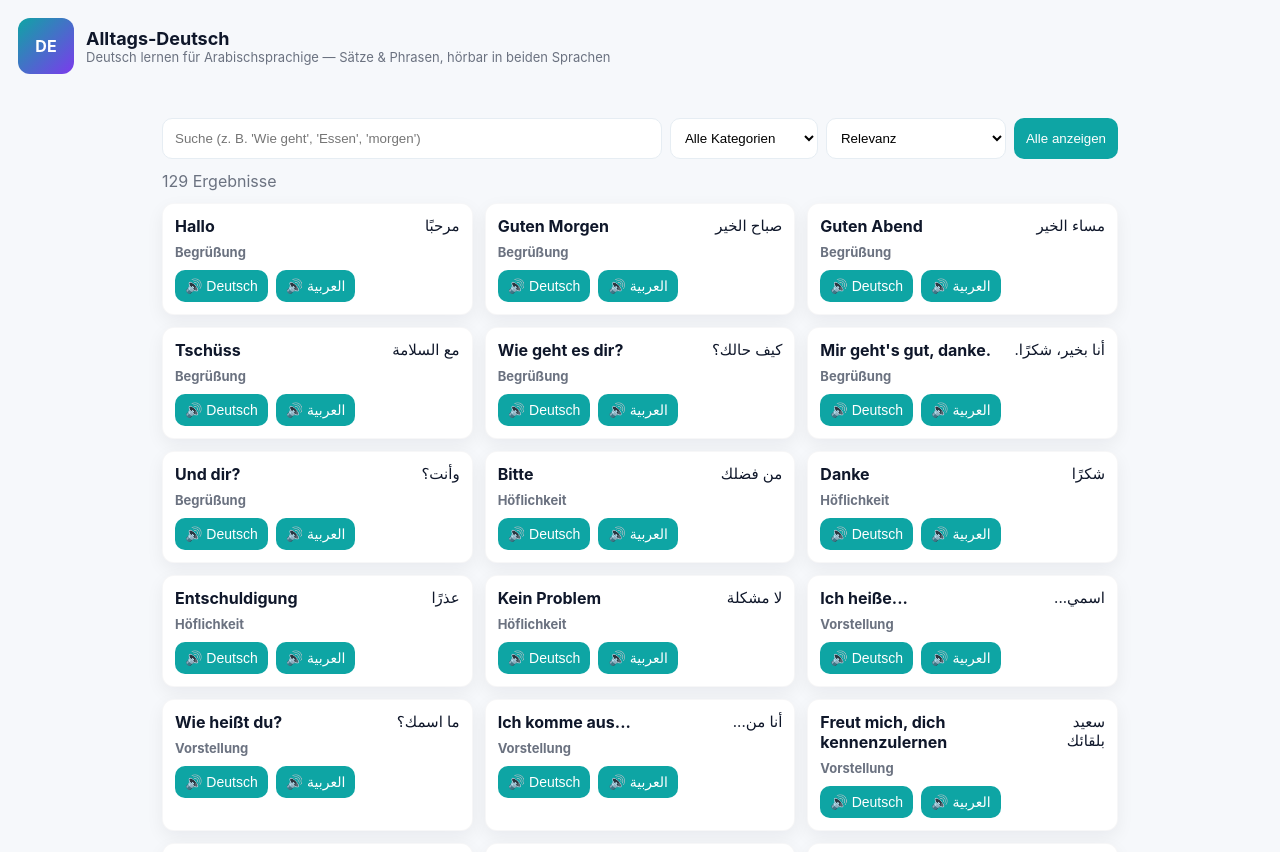
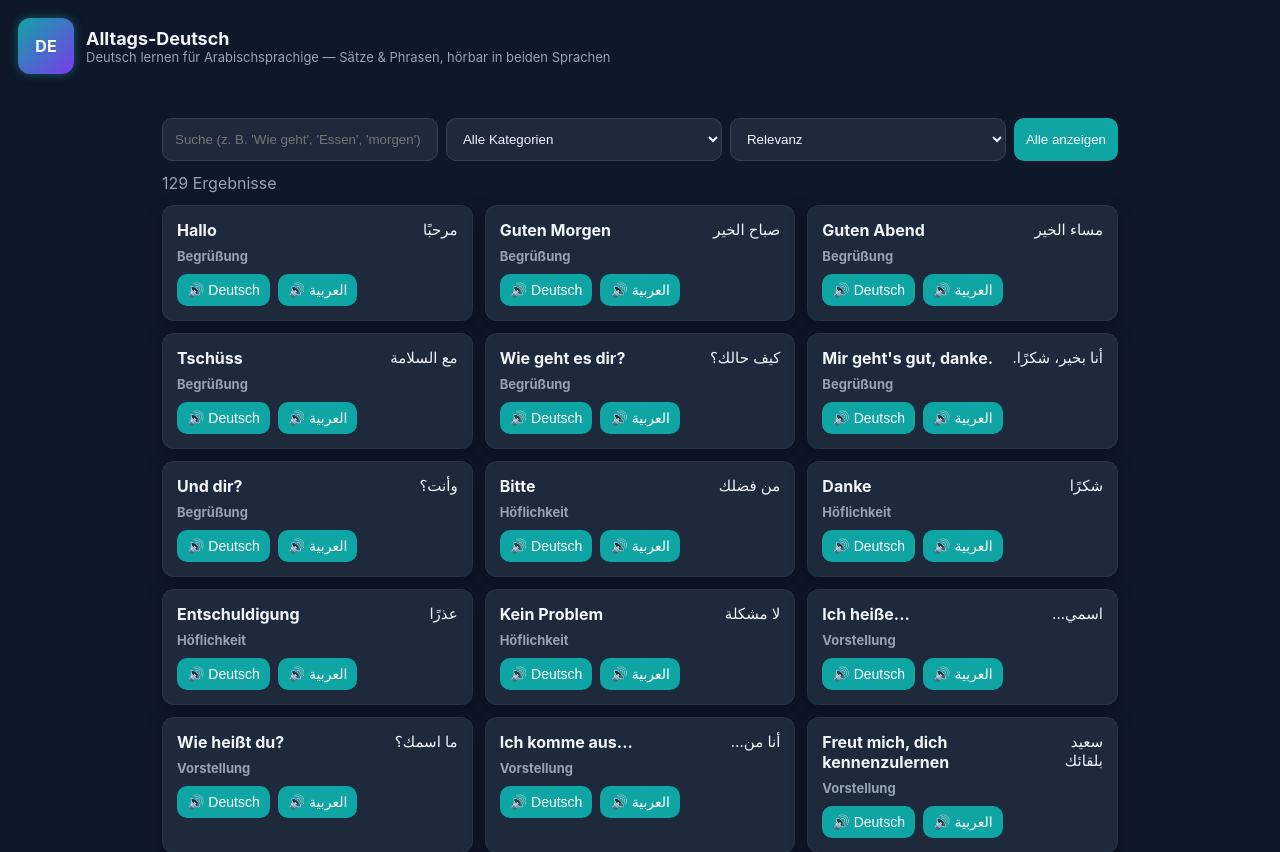
Before and after one commit to ha7221483-oss/eiscafe-nico, a plain HTML site: page index.html in a window 1280 px wide. Shown: the top 852 px of the page. Drawn offline with Linux system fonts and the light colour scheme.

Commit message:
Update style.css

```diff
--- a/style.css
+++ b/style.css
@@ -1,25 +1,144 @@
 :root{
-  --bg:#f6f8fb; --card:#ffffff; --muted:#6b7280; --accent:#0ea5a4; --accent-dark:#0b8f8d;
+  --bg:#0f172a;
+  --card:#1e293b;
+  --muted:#94a3b8;
+  --accent:#0ea5a4;
+  --accent-dark:#0b8f8d;
+  --text:#f1f5f9;
 }
 *{box-sizing:border-box}
-body{margin:0;font-family:Inter,system-ui,-apple-system,'Segoe UI',Roboto,'Helvetica Neue',Arial;background:var(--bg);color:#0f172a}
-.top{display:flex;gap:12px;align-items:center;padding:18px}
-.logo{width:56px;height:56px;border-radius:12px;background:linear-gradient(135deg,var(--accent),#7c3aed);display:flex;align-items:center;justify-content:center;color:white;font-weight:700}
-.titles h1{margin:0;font-size:18px}
-.subtitle{margin:0;color:var(--muted);font-size:13px}
-.container{max-width:980px;margin:14px auto;padding:12px}
-.controls{display:flex;gap:8px;flex-wrap:wrap}
-.input{flex:1;min-width:160px;padding:12px;border-radius:10px;border:1px solid #e6edf3;background:var(--card)}
-.select{padding:10px;border-radius:10px;border:1px solid #e6edf3;background:var(--card)}
-.btn{background:var(--accent);color:white;border:none;padding:10px 12px;border-radius:10px;cursor:pointer}
-.count{color:var(--muted);margin-top:12px}
-.grid{display:grid;grid-template-columns:repeat(auto-fill,minmax(300px,1fr));gap:12px;margin-top:12px}
-.card{background:var(--card);padding:12px;border-radius:12px;box-shadow:0 6px 18px rgba(15,23,42,0.06);border:1px solid rgba(15,23,42,0.03)}
-.lang-row{display:flex;align-items:flex-start;gap:8px;justify-content:space-between}
-.de-text{font-weight:700;font-size:16px}
-.ar-text{font-size:15px;direction:rtl;text-align:right}
-.meta{margin-top:8px;color:var(--muted);font-size:13px}
-.playbuttons{display:flex;gap:8px;margin-top:10px}
-.playbuttons .btn{padding:8px 10px;font-size:14px}
-.footer{padding:18px;text-align:center;color:var(--muted)}
-@media (max-width:480px){.grid{grid-template-columns:1fr}.top{padding:12px}.logo{width:48px;height:48px}}
+body{
+  margin:0;
+  font-family:'Inter',system-ui,-apple-system,'Segoe UI',Roboto,'Helvetica Neue',Arial;
+  background:var(--bg);
+  color:var(--text);
+  transition:background 0.3s ease,color 0.3s ease;
+}
+.top{
+  display:flex;
+  gap:12px;
+  align-items:center;
+  padding:18px;
+}
+.logo{
+  width:56px;
+  height:56px;
+  border-radius:12px;
+  background:linear-gradient(135deg,var(--accent),#7c3aed);
+  display:flex;
+  align-items:center;
+  justify-content:center;
+  color:white;
+  font-weight:700;
+  box-shadow:0 0 10px rgba(14,165,164,0.5);
+}
+.titles h1{
+  margin:0;
+  font-size:18px;
+  color:var(--text);
+}
+.subtitle{
+  margin:0;
+  color:var(--muted);
+  font-size:13px;
+}
+.container{
+  max-width:980px;
+  margin:14px auto;
+  padding:12px;
+}
+.controls{
+  display:flex;
+  gap:8px;
+  flex-wrap:wrap;
+}
+.input,.select{
+  flex:1;
+  min-width:160px;
+  padding:12px;
+  border-radius:10px;
+  border:1px solid #334155;
+  background:var(--card);
+  color:var(--text);
+}
+.input:focus,.select:focus{
+  outline:none;
+  border-color:var(--accent);
+  box-shadow:0 0 5px var(--accent);
+}
+.btn{
+  background:var(--accent);
+  color:white;
+  border:none;
+  padding:10px 12px;
+  border-radius:10px;
+  cursor:pointer;
+  transition:background 0.2s,transform 0.1s;
+}
+.btn:hover{
+  background:var(--accent-dark);
+  transform:scale(1.03);
+}
+.count{
+  color:var(--muted);
+  margin-top:12px;
+}
+.grid{
+  display:grid;
+  grid-template-columns:repeat(auto-fill,minmax(300px,1fr));
+  gap:12px;
+  margin-top:12px;
+}
+.card{
+  background:var(--card);
+  padding:14px;
+  border-radius:12px;
+  box-shadow:0 6px 18px rgba(0,0,0,0.3);
+  border:1px solid rgba(255,255,255,0.05);
+  transition:transform 0.2s,box-shadow 0.3s;
+}
+.card:hover{
+  transform:translateY(-3px);
+  box-shadow:0 8px 22px rgba(0,0,0,0.4);
+}
+.lang-row{
+  display:flex;
+  align-items:flex-start;
+  gap:8px;
+  justify-content:space-between;
+}
+.de-text{
+  font-weight:700;
+  font-size:16px;
+  color:var(--text);
+}
+.ar-text{
+  font-size:15px;
+  direction:rtl;
+  text-align:right;
+  color:var(--text);
+}
+.meta{
+  margin-top:8px;
+  color:var(--muted);
+  font-size:13px;
+}
+.playbuttons{
+  display:flex;
+  gap:8px;
+  margin-top:10px;
+}
+.playbuttons .btn{
+  padding:8px 10px;
+  font-size:14px;
+}
+.footer{
+  padding:18px;
+  text-align:center;
+  color:var(--muted);
+}
+@media (max-width:480px){
+  .grid{grid-template-columns:1fr}
+  .top{padding:12px}
+  .logo{width:48px;height:48px}
+}
```
